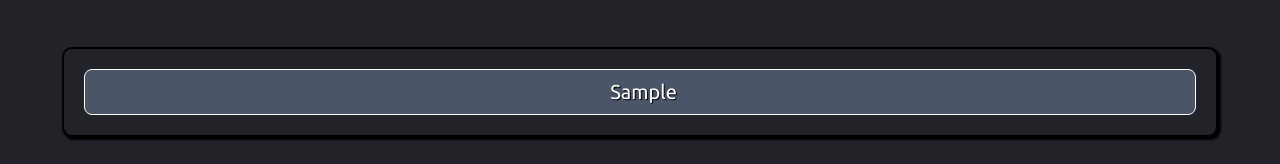
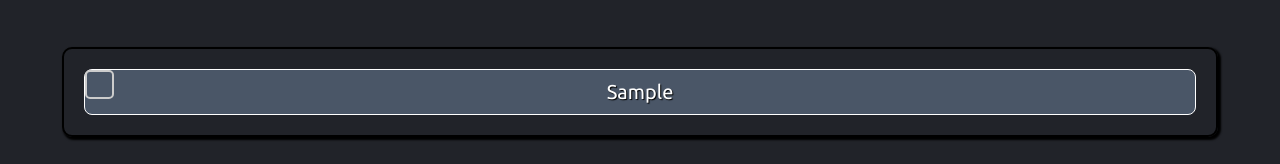
Before and after one commit to ari-marhali/codeversity, a React (Vite) app in the folder todo-list/: page / in a window 1280 px wide. Both pictures are taken after typing "Sample" into the empty fields and a click on the button "Add". Shown: the part 224-388 px from the top of the page. Built offline with nearby package versions, Linux system fonts and the light colour scheme.

Commit message:
with button

```diff
--- a/todo-list/src/ListItem.tsx
+++ b/todo-list/src/ListItem.tsx
@@ -17,9 +17,10 @@ function ListItem (props: ListItemProps){
 
     return(
         <div className="list-item" onMouseOver={()=>setHover(true)} onMouseOut={()=>setHover(false)} >
-            <div id='checkbox'>
+            <label id='checkbox'>
                 <input type="checkbox" id='done-btn' checked={props.item.done} onChange = {() => props.checkboxHandler(props.item.id)} />
-            </div>
+                <span id='checkmark'></span>
+            </label>
             <p id='item-txt'>{props.item.text}</p>
             {hover && <button id='remove-btn' onClick={()=> props.deleteHandler(props.item.id)}>🗑️</button>}
         </div>
--- a/todo-list/src/index.css
+++ b/todo-list/src/index.css
@@ -89,17 +89,48 @@ h1{
     border: 1px solid white;
 }
 
-#checkbox{
-    display: flex;
+#checkbox {
+    position: relative;
+    cursor: pointer;
+    padding-left: 35px;
+    user-select: none;
+    height:100%;
+    margin:0;
+    padding: 0;
     align-items: center;
+}
+
+#done-btn {
+    opacity: 0;
+    position: absolute;
+    cursor: pointer;
+}
+
+#checkmark {
+    position: absolute;
+    top: 0;
+    left: 0;
+    height: 25px;
+    width: 25px;
+    border: 2px solid #ccc;
+    border-radius: 5px;
+}
+
+#done-btn:hover{
 
 }
 
-#done-btn{
-    opacity: 0;
-    cursor: pointer;
-    height: 0;
-    width: 0;
+#done-btn:checked ~ #checkmark {
+    background-color: green;
+}
+
+#done-btn:checked ~ #checkmark::after {
+    content: "✔";
+    display: block;
+    color: white;
+    font-size: 18px;
+    text-align: center;
+    line-height: 25px;
 }
 
 #item-txt{
```
